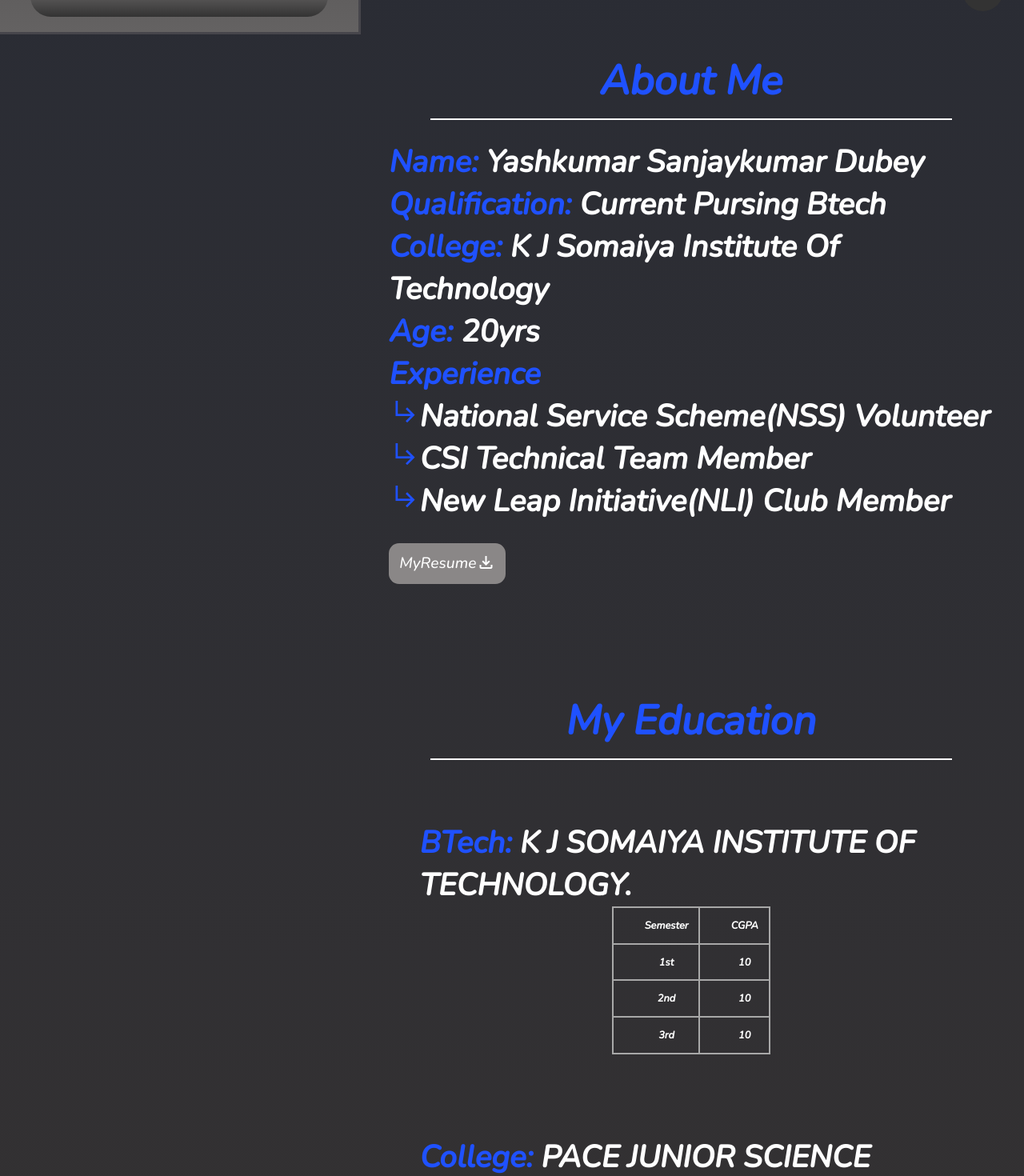
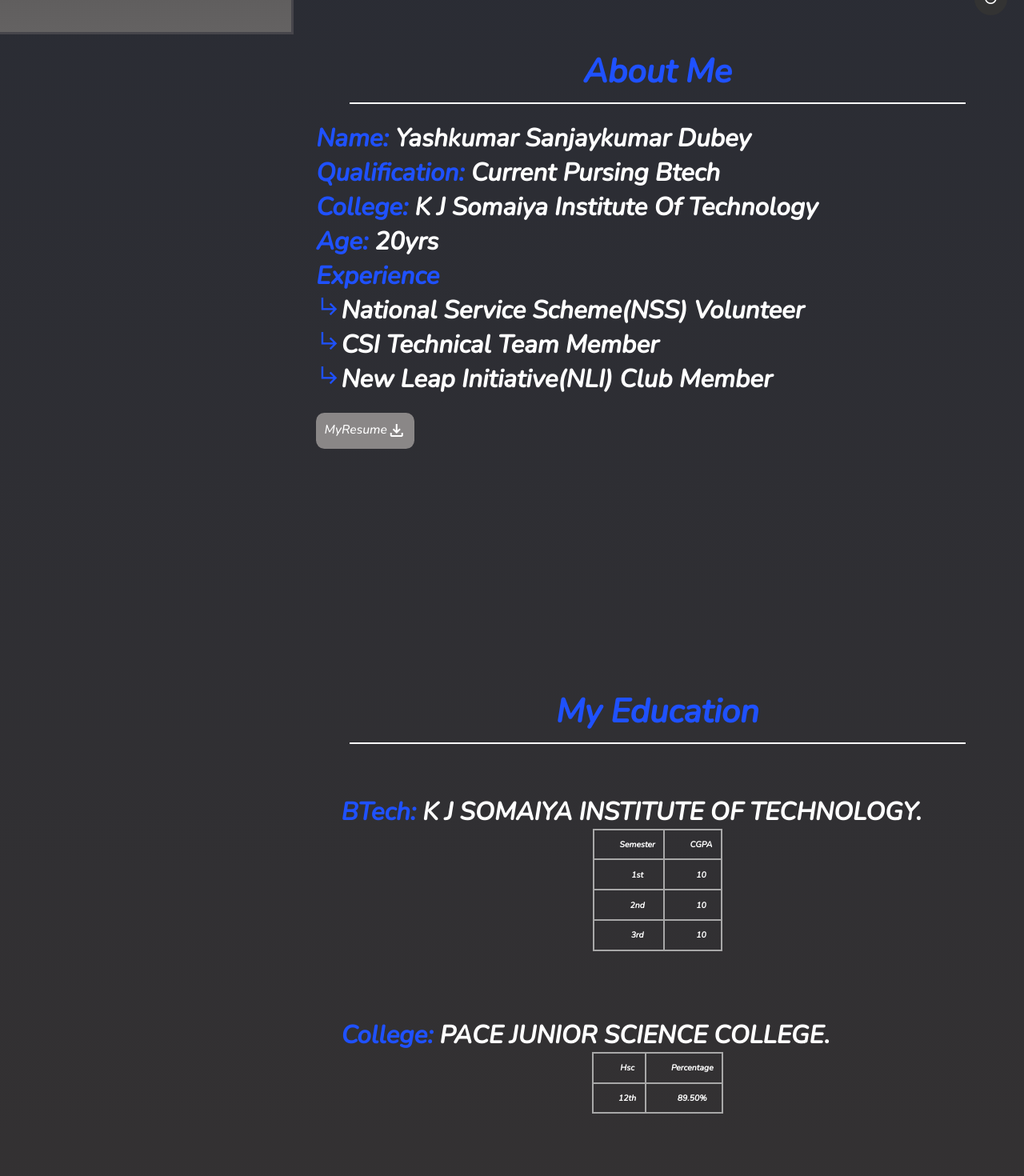
Before and after one commit to YashAPro1/MyPortfolio, a React (Create React App) app: page / in a window 1280 px wide. Shown: the part 760-2230 px from the top of the page at 80% size. Built offline with nearby package versions, Linux system fonts and the light colour scheme.

Commit message:
changed the framer motions parameters

```diff
--- a/src/App.css
+++ b/src/App.css
@@ -75,7 +75,7 @@ video{
 }
 
 html {
-    font-size: 80%;
+    font-size: 65%;
     overflow-x: hidden;
 }
 
@@ -782,6 +782,9 @@ td {
 
 
 
+
+
+
     }
 
     @media (max-width:768px) {
--- a/src/components/About.jsx
+++ b/src/components/About.jsx
@@ -3,6 +3,7 @@ import React from 'react'
 // import FileSaver from 'file-saver';
 import {motion} from 'framer-motion';
 import Resume from './resume.pdf';
+
 export default function About() {
 
 
@@ -16,9 +17,7 @@ export default function About() {
       <section className="about" id="about">
             <h1 className="head">About me</h1>
             <motion.div className="sect"
-             initial={{opacity:0, x: -200,y: 100}}
-             whileInView={{opacity:1, x: 0,y:0}}
-             transition={{duration:2}}
+
             >
                 <div className="aboutme">
                     <h2><span>Name: </span>Yashkumar Sanjaykumar Dubey</h2>
@@ -38,9 +37,9 @@ export default function About() {
                       subdirectory_arrow_right
                       </span>New Leap Initiative(NLI) club member</h2>
                     <motion.div
-                       initial={{opacity:0,y: 50}}
+                       initial={{opacity:0,x:320}}
                        whileInView={{opacity:1, x: 0,y:0}}
-                       transition={{duration:1.5}}
+                       transition={{duration:0.5}}
                     >
 
                     <form action={Resume} method="get">
--- a/src/components/Cards.jsx
+++ b/src/components/Cards.jsx
@@ -4,9 +4,9 @@ export default function Cards(props) {
 
   return (
     <motion.div
-    initial={{opacity:0, x: -100,y:-100}}
+    initial={{opacity:0, x: 0,y:-100}}
     whileInView={{opacity:1, x: 0,y:0}}
-    transition={{duration:1}}
+    transition={{duration:0.5}}
     >
       <motion.div  className="box">
                     <h3 style={{color: '#1F51FF'}}>{props.name}</h3>
--- a/src/components/Contact.jsx
+++ b/src/components/Contact.jsx
@@ -8,7 +8,7 @@ export default function Contact() {
             <h1 className="head">Contact Me</h1>
             <div className="contac">
             <motion.div className="sect "
-            initial={{opacity:0, x: 50,y: 100}}
+            initial={{opacity:0, x: 0,y: 100}}
             whileInView={{opacity:1, x: 0,y:0}}
             transition={{duration:0.5}}
             >
--- a/src/components/Education.jsx
+++ b/src/components/Education.jsx
@@ -12,9 +12,9 @@ export default function Education() {
 
 
                 <motion.div className="UnderCollege s"
-                initial={{opacity:0, x: -200,y: 100}}
+                initial={{opacity:0, x: 0,y: -100}}
                 whileInView={{opacity:1, x: 0,y:0}}
-                transition={{duration:1.5}}
+                transition={{duration:1}}
                 >
                     <a href="https://kjsieit.somaiya.edu.in/en">
                         <h2><span>BTech: </span>K J SOMAIYA INSTITUTE OF TECHNOLOGY.</h2>
--- a/src/components/Home.jsx
+++ b/src/components/Home.jsx
@@ -1,7 +1,7 @@
 import React from 'react'
 import {motion} from 'framer-motion';
 
-// import image from "../assets/pimg.jpg";
+import image from "../assets/pimg.jpg";
 export default function Home({setInHome}) {
 
   return (
@@ -12,11 +12,11 @@ export default function Home({setInHome}) {
     >
       <section className="home" id="home">
 
-            {/* <div className="homeImg">
+            <div className="homeImg" style={{display:"none"}}>
                 <img src={image} alt="" style={{margin:"5px"}}/>
                 <h2 className="name">Yashkumar Dubey</h2>
 
-            </div> */}
+            </div>
             <h1 className="headertag">Welcome Here!</h1>
             <p>I'm a web developer, android developer and machine learning enthusiast, who is really passionate about data and obtaining
               insights from it and developing things in technological world. A cup of coffee, listening to melody songs and coding late at night
@@ -25,7 +25,7 @@ export default function Home({setInHome}) {
                <motion.div
                 initial={{opacity:0,y: 100}}
                 whileInView={{opacity:1, x: 0,y:0}}
-                transition={{duration:1.5}}
+                transition={{duration:1}}
                >
 
             <a href="#about" className=" Btn ">About me</a>
--- a/src/components/Skillbar.jsx
+++ b/src/components/Skillbar.jsx
@@ -3,7 +3,7 @@ import {motion} from 'framer-motion'
 export default function Skillbar(props) {
   return (
     <motion.div
-    initial={{opacity:0, x: -100,y:-100}}
+    initial={{opacity:0, x: 0,y:-100}}
     whileInView={{opacity:1, x: 0,y:0}}
     transition={{duration:1}}
     >
```
